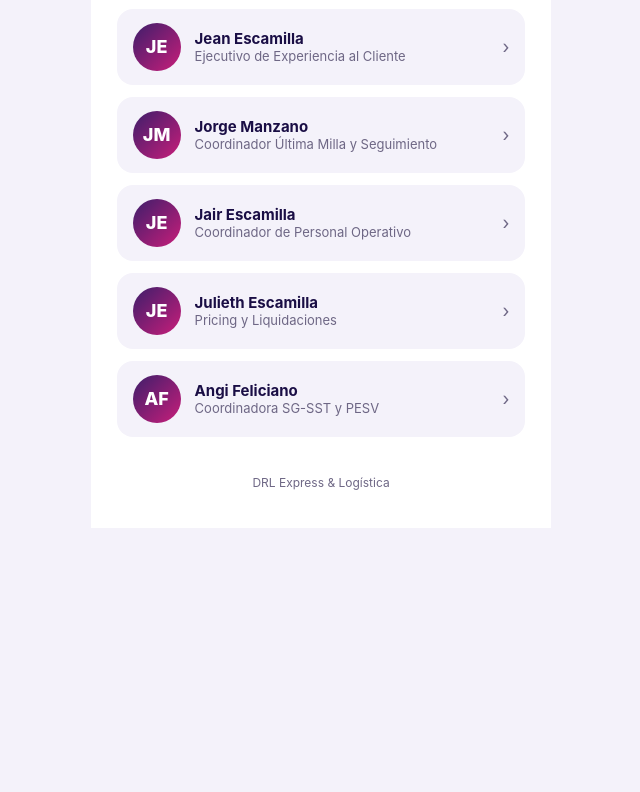
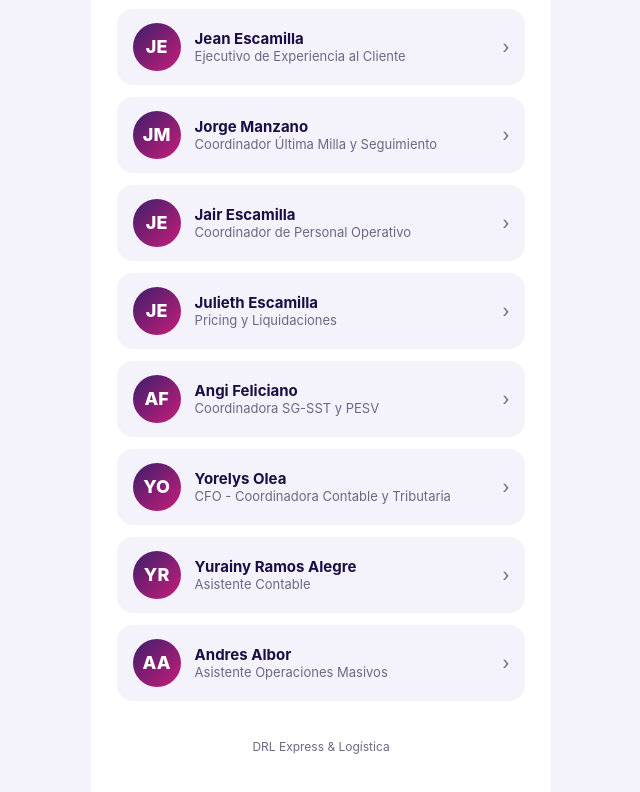
Before and after one commit to DRLCRM/drl-equipo, a plain HTML site: page index.html in a window 1280 px wide. Shown: the part 756-1548 px from the top of the page, without its empty margins (319-959 px from the left). Before the commit the page ends 1284 px from the top, so only its background shows below. Drawn offline with Linux system fonts and the light colour scheme.

Commit message:
Directorio: Yorelys, Yurainy y Andres

```diff
--- a/index.html
+++ b/index.html
@@ -169,6 +169,33 @@
       <div class="arrow">›</div>
     </a>
 
+    <a class="member" href="/yorelys/">
+      <div class="avatar">YO</div>
+      <div class="info">
+        <div class="name">Yorelys Olea</div>
+        <div class="role">CFO - Coordinadora Contable y Tributaria</div>
+      </div>
+      <div class="arrow">›</div>
+    </a>
+
+    <a class="member" href="/yurainy/">
+      <div class="avatar">YR</div>
+      <div class="info">
+        <div class="name">Yurainy Ramos Alegre</div>
+        <div class="role">Asistente Contable</div>
+      </div>
+      <div class="arrow">›</div>
+    </a>
+
+    <a class="member" href="/andres/">
+      <div class="avatar">AA</div>
+      <div class="info">
+        <div class="name">Andres Albor</div>
+        <div class="role">Asistente Operaciones Masivos</div>
+      </div>
+      <div class="arrow">›</div>
+    </a>
+
     <footer>DRL Express &amp; Logística</footer>
   </div>
 </body>
```
